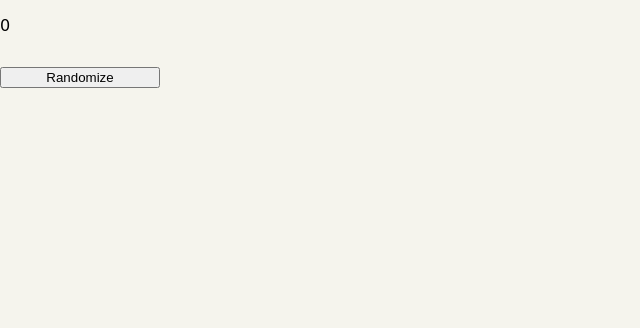
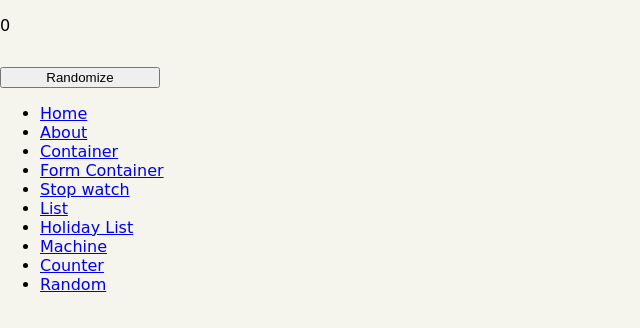
Before and after one commit to 2rohityadav/UltimateCourse-reactjs-basics, a React (Create React App) app: page /random in a window 1280 px wide. Shown: the top 328 px of the page, without its empty margins (0-640 px from the left). Built offline with nearby package versions, Linux system fonts and the light colour scheme.

Commit message:
navigating with the router's link component

```diff
--- a/src/App.js
+++ b/src/App.js
@@ -3,6 +3,7 @@ import { BrowserRouter, Route } from "react-router-dom";
 import About from "./About";
 import Container from "./Container";
 import Counter from "./Counter";
+import Footer from "./Footer";
 import FormContainer from "./Form";
 import Home from "./Home";
 import Random from "./Random";
@@ -33,6 +34,20 @@ const App = () => {
         </button>
       </Route>
       <Route path="/random" component={Random} />
+      <Footer
+        links={[
+          { path: "/", name: "Home" },
+          { path: "/about", name: "About" },
+          { path: "/container", name: "Container" },
+          { path: "/form-container", name: "Form Container" },
+          { path: "/stop-watch", name: "Stop watch" },
+          { path: "/list", name: "List" },
+          { path: "/holiday-list", name: "Holiday List" },
+          { path: "/machine", name: "Machine" },
+          { path: "/counter", name: "Counter" },
+          { path: "/random", name: "Random" }
+        ]}
+      />
     </BrowserRouter>
   );
 };
--- /dev/null
+++ b/src/Footer.js
@@ -0,0 +1,18 @@
+import React from "react";
+import { Link } from "react-router-dom";
+
+const Footer = ({ links }) => (
+  <footer>
+    <nav aria-label="Secondary">
+      <ul>
+        {links.map((item, index) => (
+          <li key={index}>
+            <Link to={item.path}>{item.name}</Link>
+          </li>
+        ))}
+      </ul>
+    </nav>
+  </footer>
+);
+
+export default Footer;
```
